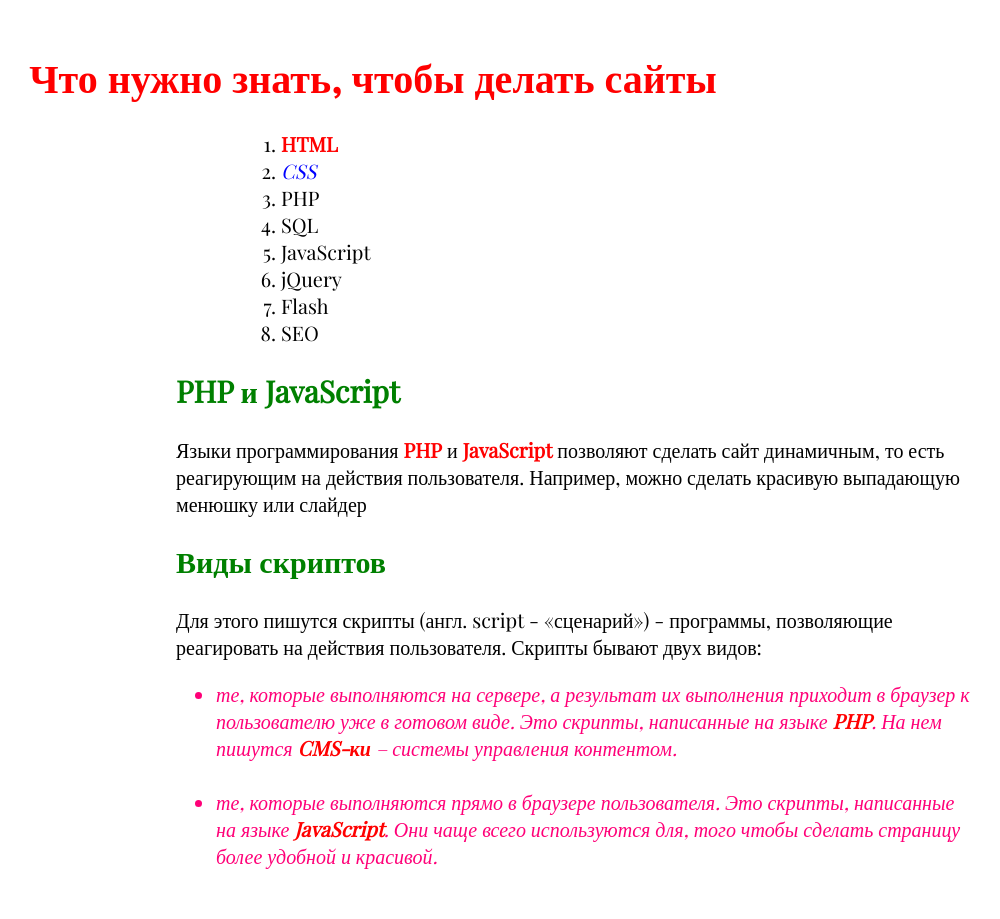
After one commit to dgrechin/php811, a PHP site: page /HomeWork_task2.1.html in a window 1280 px wide. The commit adds this page. Shown: the whole page, without its empty margins (267-1267 px from the left). Run offline with PHP 8.4, Linux system fonts and the light colour scheme.

Commit message:
Сделал все домашку по уроку № 3 .

```diff
--- /dev/null
+++ b/HomeWork_task2.1.html
@@ -0,0 +1,41 @@
+<!DOCTYPE html>
+<html lang="en">
+<head>
+    <meta charset="UTF-8">
+    <title>Задание 2.1</title>
+    <link rel="stylesheet" href="style.css">
+</head>
+<body>
+<h1> Что нужно знать, чтобы делать сайты</h1>
+    <ol >
+    <li><b>HTML</b></li>
+    <li><i>CSS</i></li>
+    <li>PHP</li>
+    <li>SQL</li>
+    <li>JavaScript</li>
+    <li>jQuery</li>
+    <li>Flash</li>
+    <li>SEO</li>
+    </ol>
+<p></p>
+<h2>PHP и JavaScript</h2>
+<p></p>
+<div id="text1">Языки программирования <b id="b1">PHP</b> и <b id="b1">JavaScript</b> позволяют сделать сайт динамичным,
+то есть реагирующим на действия пользователя.
+    Например, можно сделать красивую выпадающую менюшку или слайдер</div>
+<p></p>
+<h2>Виды скриптов</h2>
+<div id="text1">Для этого пишутся скрипты (англ. script - «сценарий») -
+    программы, позволяющие реагировать на действия пользователя. Скрипты бывают двух видов:
+    <ul>
+    <li>те, которые выполняются на сервере, а результат их выполнения приходит в
+        браузер к пользователю уже в готовом виде. Это скрипты, написанные на языке <b id="b1">PHP</b>.
+        На нем пишутся <b id="b1">CMS-ки</b> – системы управления контентом. </li><br>
+        <li>те, которые выполняются прямо в браузере пользователя.
+            Это скрипты, написанные на языке <b id="b1">JavaScript</b>. Они чаще всего используются для,
+            того чтобы сделать страницу более удобной и красивой. </li>
+    </ul>
+</div>
+<p></p>
+</body>
+</html>
--- a/style.css
+++ b/style.css
@@ -1,46 +1,46 @@
-@import url('https://fonts.googleapis.com/css?family=Roboto');
-
+@import url('https://fonts.googleapis.com/css?family=Black+Han+Sans|Noto+Sans+TC|Playfair+Display');
 body{
-    font-family: 'Roboto', sans-serif;
-    font-size: 14px;
+    display: block;
+    font-family: 'Noto Sans TC', sans-serif;
+    font-family: 'Black Han Sans', sans-serif;
+    font-family: 'Playfair Display', serif;
+    font-size: 20px;
+    margin-top: 50px;
+    margin-bottom: 50px;
+}
+h1 {
+    text-align: center;
+    color: red;
+    font-size: 40px;
 
 }
-input, button{
-    font-size: 100%;
+ol{
+    display: block;
+    margin-left:500px;
+    width: 150px;
+}
+b{
+    color: red;
+}
+i{
     color: blue;
-    background-color: aqua;
-}
-label{
-    display: block;
-    width: 300px;
-    position: relative;
-    line-height: 2em;
-    font-weight: bold;
-    font-style: italic;
-    color: #ff0000;
-}
-label input,
-label select,
-label textarea{
-    position: absolute;
-    left: 160px;
-    top: 5px;
-
 
 }
-label.checkbox {
-    padding-left: 156px;
-<!--   -->
+h2{
+    margin-left:435px;
+    color: green;
 }
-label.checkbox input{
-    position: static;
-}
-label.textarea{
-    height: 4em;
-}
-label.textarea textarea{
-    width: 300px;
-    height: 3em;
-    resize: none;
+b#b1{
+    color: red;
 
 }
+div#text1{
+    display: block;
+    margin-left: 435px;
+    width: 800px;
+}
+ul{
+    display: block;
+    font-style: italic;
+    color: #ff0078;
+}
```
Also changed, not shown: form.html (deleted, +0 -51 lines), HomeWork_task1.html (renamed from homework3.html).
